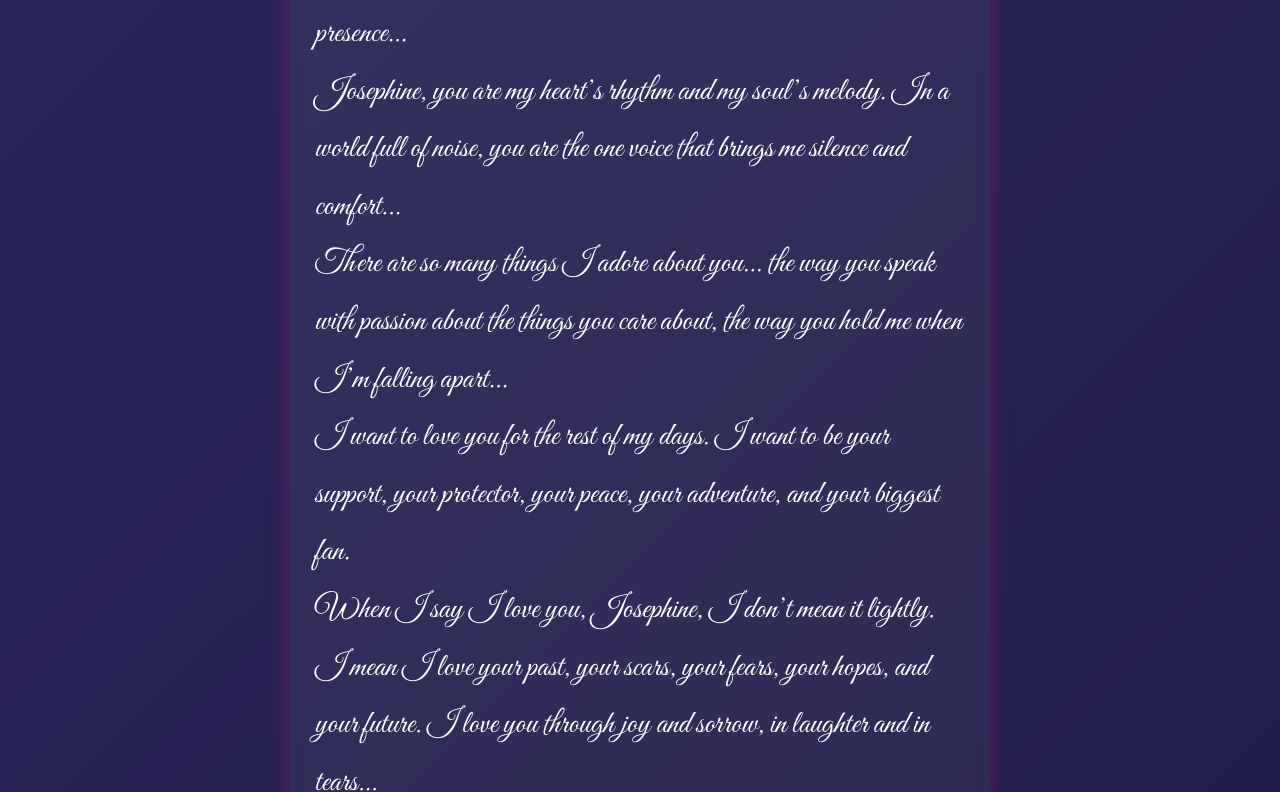
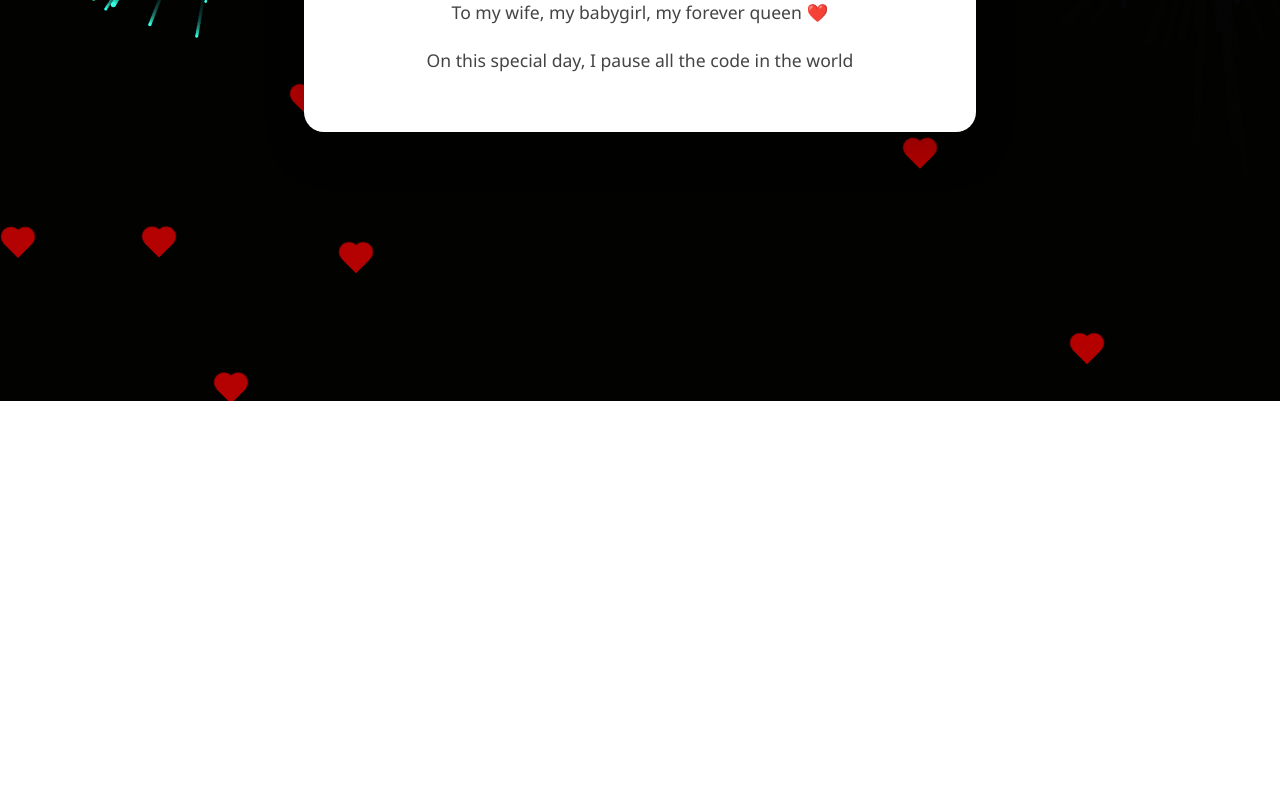
Before and after one commit to Josephats1/Lynnate, a plain HTML site: page index.html in a window 1280 px wide. Shown: the part 399-1191 px from the top of the page. After the commit the page ends 800 px from the top, so only its background shows below. Drawn offline with Linux system fonts and the light colour scheme.

Commit message:
birthday

```diff
--- a/index.html
+++ b/index.html
@@ -2,148 +2,207 @@
 <html lang="en">
 <head>
   <meta charset="UTF-8" />
-  <meta name="viewport" content="width=device-width, initial-scale=1.0" />
-  <title>Love Letter to Josephine</title>
+  <meta name="viewport" content="width=device-width, initial-scale=1.0"/>
+  <title>Happy Birthday Josephine</title>
   <style>
-    @import url('https://fonts.googleapis.com/css2?family=Great+Vibes&display=swap');
-
-    * {
+    body {
       margin: 0;
       padding: 0;
-      box-sizing: border-box;
+      background: linear-gradient(135deg, #fceabb, #f8b500);
+      height: 100vh;
+      overflow: hidden;
+      font-family: 'Segoe UI', sans-serif;
+      display: flex;
+      align-items: center;
+      justify-content: center;
+      flex-direction: column;
+      position: relative;
     }
 
-    body {
-      font-family: 'Great Vibes', cursive;
-      color: #fff;
-      background: linear-gradient(-45deg, #0f0c29, #302b63, #24243e);
-      background-size: 600% 600%;
-      animation: gradient 15s ease infinite;
-      padding: 30px 20px;
+    canvas {
+      position: fixed;
+      top: 0;
+      left: 0;
+      pointer-events: none;
+      z-index: 0;
     }
 
-    @keyframes gradient {
-      0% { background-position: 0% 50%; }
-      50% { background-position: 100% 50%; }
-      100% { background-position: 0% 50%; }
+    .hearts {
+      position: absolute;
+      top: 0;
+      left: 0;
+      width: 100%;
+      height: 100%;
+      overflow: hidden;
+      z-index: 1;
+    }
+
+    .heart {
+      position: absolute;
+      width: 20px;
+      height: 20px;
+      background: red;
+      transform: rotate(45deg);
+      animation: float 8s linear infinite;
+      opacity: 0.7;
+    }
+
+    .heart::before,
+    .heart::after {
+      content: '';
+      position: absolute;
+      width: 20px;
+      height: 20px;
+      background: red;
+      border-radius: 50%;
+    }
+
+    .heart::before {
+      top: -10px;
+      left: 0;
+    }
+
+    .heart::after {
+      left: -10px;
+      top: 0;
+    }
+
+    @keyframes float {
+      0% {
+        transform: translateY(100vh) rotate(45deg);
+      }
+      100% {
+        transform: translateY(-10vh) rotate(45deg);
+      }
+    }
+
+    .container {
+      background: #fff;
+      padding: 2rem 3rem;
+      border-radius: 20px;
+      box-shadow: 0 20px 40px rgba(0, 0, 0, 0.2);
+      max-width: 600px;
+      text-align: center;
+      position: relative;
+      z-index: 2;
     }
 
     h1 {
-      font-size: 2.2em;
-      text-align: center;
-      margin-bottom: 20px;
-      color: #ff007f;
-      text-shadow: 0 0 10px #ff007f, 0 0 20px #ff007f;
-      animation: fadeIn 2s ease-out;
+      font-size: 2.5rem;
+      color: #ff4081;
+      margin-bottom: 1rem;
     }
 
-    .letter {
-      font-size: 2em;
-      line-height: 1.8em;
-      max-width: 700px;
-      margin: 0 auto;
-      background: rgba(255, 255, 255, 0.05);
-      padding: 25px;
-      border-radius: 15px;
-      box-shadow: 0 0 20px rgba(255, 0, 128, 0.3);
-      backdrop-filter: blur(6px);
-      animation: fadeInUp 2s ease-out;
-    }
-
-    .signature {
-      text-align: right;
-      margin-top: 30px;
-      font-size: 1.3em;
-      color: #00ffd5;
-      text-shadow: 0 0 8px #00ffd5;
-    }
-
-    @keyframes fadeIn {
-      0% { opacity: 0; }
-      100% { opacity: 1; }
-    }
-
-    @keyframes fadeInUp {
-      0% {
-        transform: translateY(30px);
-        opacity: 0;
-      }
-      100% {
-        transform: translateY(0);
-        opacity: 1;
-      }
-    }
-
-    .glow-heart {
-      display: flex;
-      justify-content: center;
-      margin-top: 30px;
-    }
-
-    .glow-heart button {
-      background: none;
-      border: none;
-      font-size: 2.5rem;
-      cursor: pointer;
-      color: #ff007f;
-      text-shadow: 0 0 10px #ff007f, 0 0 20px #ff007f;
-      animation: pulse 1.5s infinite;
-    }
-
-    @keyframes pulse {
-      0% {
-        transform: scale(1);
-        text-shadow: 0 0 10px #ff007f;
-      }
-      50% {
-        transform: scale(1.1);
-        text-shadow: 0 0 20px #ff66a1, 0 0 30px #ff99bb;
-      }
-      100% {
-        transform: scale(1);
-        text-shadow: 0 0 10px #ff007f;
-      }
+    .typing {
+      font-size: 1.1rem;
+      color: #444;
+      min-height: 100px;
+      white-space: pre-line;
     }
 
     @media (max-width: 600px) {
       h1 {
-        font-size: 1.8em;
+        font-size: 2rem;
       }
-      .letter {
-        font-size: 1em;
-        padding: 20px;
+      .typing {
+        font-size: 1rem;
       }
     }
   </style>
 </head>
 <body>
+  <canvas id="fireworks"></canvas>
 
-  <h1 style="font-family: algerian;">My Dearest Josephine ❤️</h1>
+  <div class="hearts"></div>
 
-  <div class="letter">
-    <p>From the moment you walked into my life, everything changed. The air felt warmer, time slowed down when you smiled, and suddenly the world didn’t seem so heavy anymore...</p>
-
-    <p>I didn’t just fall in love with you—I <em>crashed</em> into you, and I’ve never wanted to get back up. Every piece of me has found peace in your presence...</p>
-
-    <p>Josephine, you are my heart’s rhythm and my soul’s melody. In a world full of noise, you are the one voice that brings me silence and comfort...</p>
-
-    <p>There are so many things I adore about you... the way you speak with passion about the things you care about, the way you hold me when I’m falling apart...</p>
-
-    <p>I want to love you for the rest of my days. I want to be your support, your protector, your peace, your adventure, and your biggest fan.</p>
-
-    <p>When I say I love you, Josephine, I don’t mean it lightly. I mean I love your past, your scars, your fears, your hopes, and your future. I love you through joy and sorrow, in laughter and in tears...</p>
-
-    <p>And no matter where life takes us, know that you will always have all of me.</p>
-     <p style="font-family: 'Segoe UI', Tahoma, Geneva, Verdana, sans-serif;">Happy Easter - My Dear Josephine ❤️ My Love, My Affair, My midnight Burtterfly</p>
-    <div class="signature">
-      Forever yours,<br>
-      Jerry 💙
-    </div>
+  <div class="container">
+    <h1>Happy Birthday Josephine 🎂</h1>
+    <div class="typing" id="typewriter"></div>
   </div>
 
-  <div class="glow-heart">
-    <button onclick="alert('Love You Forever 💖')">💖</button>
-  </div>
+  <script>
+    // Typing effect
+    const message = `To my wife, my babygirl, my forever queen ❤️\n\nOn this special day, I pause all the code in the world to say:\n\nHappy Birthday to the most beautiful soul I know.\n\nIf love were a program, you'd be my infinite loop — constant, unbreakable, always running.\n\nYou’re the perfect syntax in my script, and the most elegant logic in my life.\n\nForever compiling love for you,\nYour engineer for life. 💻❤️`;
+    let i = 0;
+    const speed = 50;
 
+    function typeWriter() {
+      if (i < message.length) {
+        document.getElementById("typewriter").innerHTML += message.charAt(i);
+        i++;
+        setTimeout(typeWriter, speed);
+      }
+    }
+    typeWriter();
+
+    // Hearts animation
+    const heartsContainer = document.querySelector('.hearts');
+    function createHeart() {
+      const heart = document.createElement('div');
+      heart.className = 'heart';
+      heart.style.left = Math.random() * 100 + 'vw';
+      heart.style.animationDuration = 5 + Math.random() * 5 + 's';
+      heartsContainer.appendChild(heart);
+      setTimeout(() => heart.remove(), 10000);
+    }
+    setInterval(createHeart, 400);
+
+    // Fireworks animation on canvas
+    const canvas = document.getElementById("fireworks");
+    const ctx = canvas.getContext("2d");
+    let particles = [];
+
+    function resizeCanvas() {
+      canvas.width = window.innerWidth;
+      canvas.height = window.innerHeight;
+    }
+
+    window.addEventListener("resize", resizeCanvas);
+    resizeCanvas();
+
+    function createFirework() {
+      const x = Math.random() * canvas.width;
+      const y = Math.random() * canvas.height / 2;
+      const color = `hsl(${Math.random() * 360}, 100%, 60%)`;
+
+      for (let i = 0; i < 100; i++) {
+        particles.push({
+          x: x,
+          y: y,
+          angle: Math.random() * 2 * Math.PI,
+          speed: Math.random() * 5 + 2,
+          radius: Math.random() * 2 + 1,
+          color: color,
+          life: 100
+        });
+      }
+    }
+
+    function drawFireworks() {
+      ctx.fillStyle = "rgba(0, 0, 0, 0.15)";
+      ctx.fillRect(0, 0, canvas.width, canvas.height);
+
+      particles.forEach((p, index) => {
+        p.x += Math.cos(p.angle) * p.speed;
+        p.y += Math.sin(p.angle) * p.speed;
+        p.life--;
+        p.speed *= 0.98;
+
+        ctx.beginPath();
+        ctx.arc(p.x, p.y, p.radius, 0, Math.PI * 2);
+        ctx.fillStyle = p.color;
+        ctx.fill();
+
+        if (p.life <= 0) {
+          particles.splice(index, 1);
+        }
+      });
+
+      requestAnimationFrame(drawFireworks);
+    }
+
+    setInterval(createFirework, 1000);
+    drawFireworks();
+  </script>
 </body>
 </html>
```
